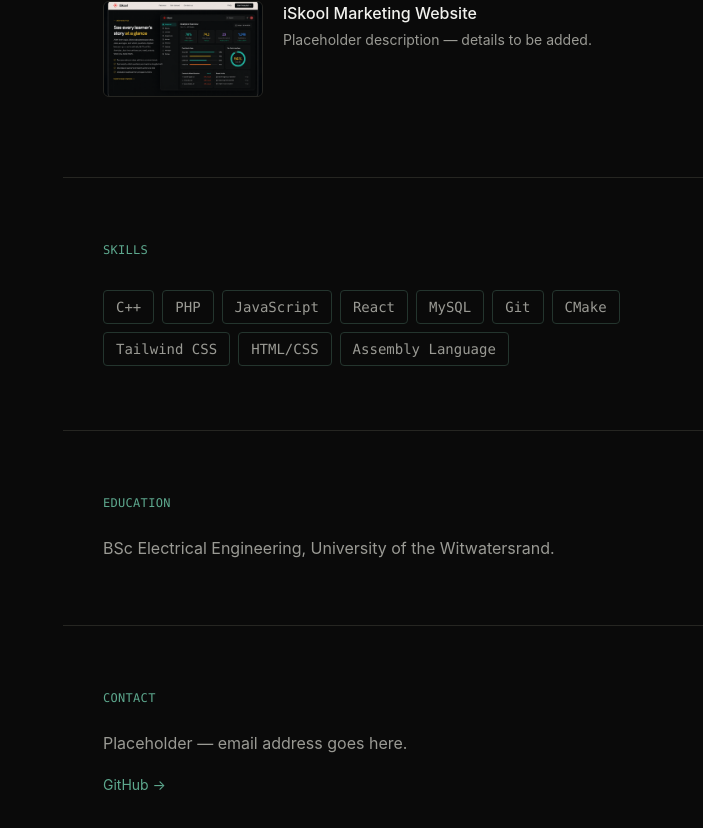
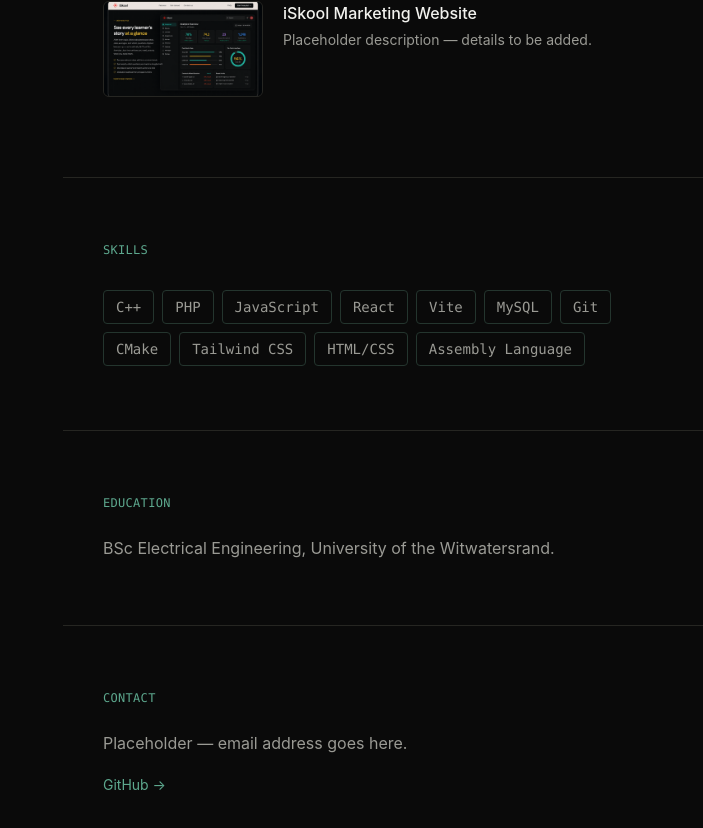
Before and after one commit to mandlacodes404/mandlacodes404.github.io, a React (Vite) app: page / in a window 1280 px wide. Shown: the part 1514-2342 px from the top of the page, without its empty margins (577-1280 px from the left). Built offline with nearby package versions, Linux system fonts and the light colour scheme.

Commit message:
Update skills section

```diff
--- a/src/components/home/Skills.jsx
+++ b/src/components/home/Skills.jsx
@@ -5,6 +5,7 @@ const skills = [
   "PHP",
   "JavaScript",
   "React",
+  "Vite",
   "MySQL",
   "Git",
   "CMake",
```
